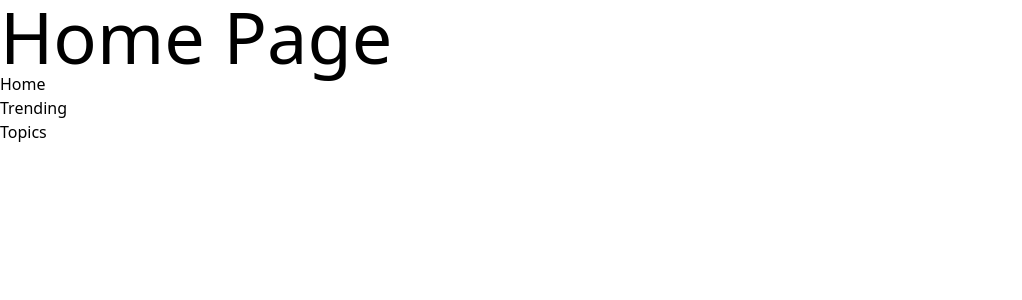
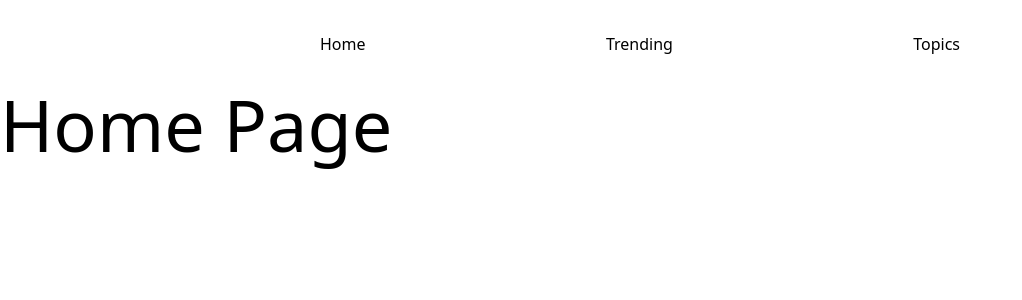
Before and after one commit to muzzammilh/sequels, a React (Create React App) app: page / in a window 1280 px wide. Shown: the top 300 px of the page, without its empty margins (0-1022 px from the left). Built offline with nearby package versions, Linux system fonts and the light colour scheme.

Commit message:
add css into the app

```diff
--- a/src/App.js
+++ b/src/App.js
@@ -6,6 +6,19 @@ function App() {
   return (
     <>
     <Router>
+      <div className="flex justify-center py-8">
+        <ul className="flex w-1/2 justify-between">
+          <li >
+            <Link to="/">Home</Link>
+          </li>
+          <li >
+            <Link to="/trending">Trending</Link>
+          </li>
+          <li >
+            <Link to="/topics">Topics</Link>
+          </li>
+        </ul>
+      </div>
       <Switch>
         <Route path="/" exact>
           <Home />
@@ -14,19 +27,7 @@ function App() {
           <Trending />
         </Route>
       </Switch>
-      <div>
-        <ul>
-          <li>
-            <Link to="/">Home</Link>
-          </li>
-          <li>
-            <Link to="/trending">Trending</Link>
-          </li>
-          <li>
-            <Link to="/topics">Topics</Link>
-          </li>
-        </ul>
-        </div>
+
     </Router>
     </>
   );
```
